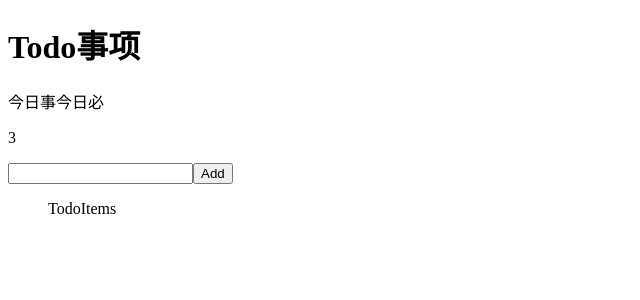
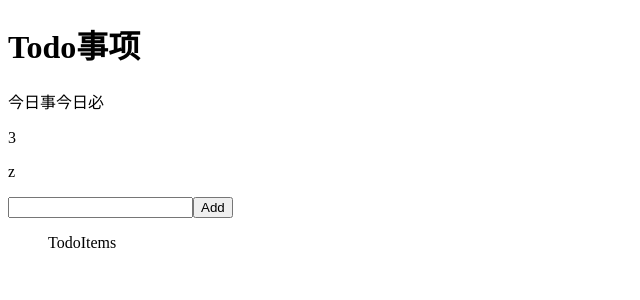
Before and after one commit to panda8z/time-book-web, a React (Create React App) app: page / in a window 1280 px wide. Shown: the top 300 px of the page, without its empty margins (0-640 px from the left). Built offline with nearby package versions, Linux system fonts and the light colour scheme.

Commit message:
包含了z

```diff
--- a/src/components/TodoHeader/index.js
+++ b/src/components/TodoHeader/index.js
@@ -8,6 +8,7 @@ export default function TodoHeader(props) {
         <h1> {props.children} </h1>
         <p>{props.desc}</p>
         <p>{props.x + props.y}</p>
+        <p>{props.z}</p>
     </div>);
 }
 
```
